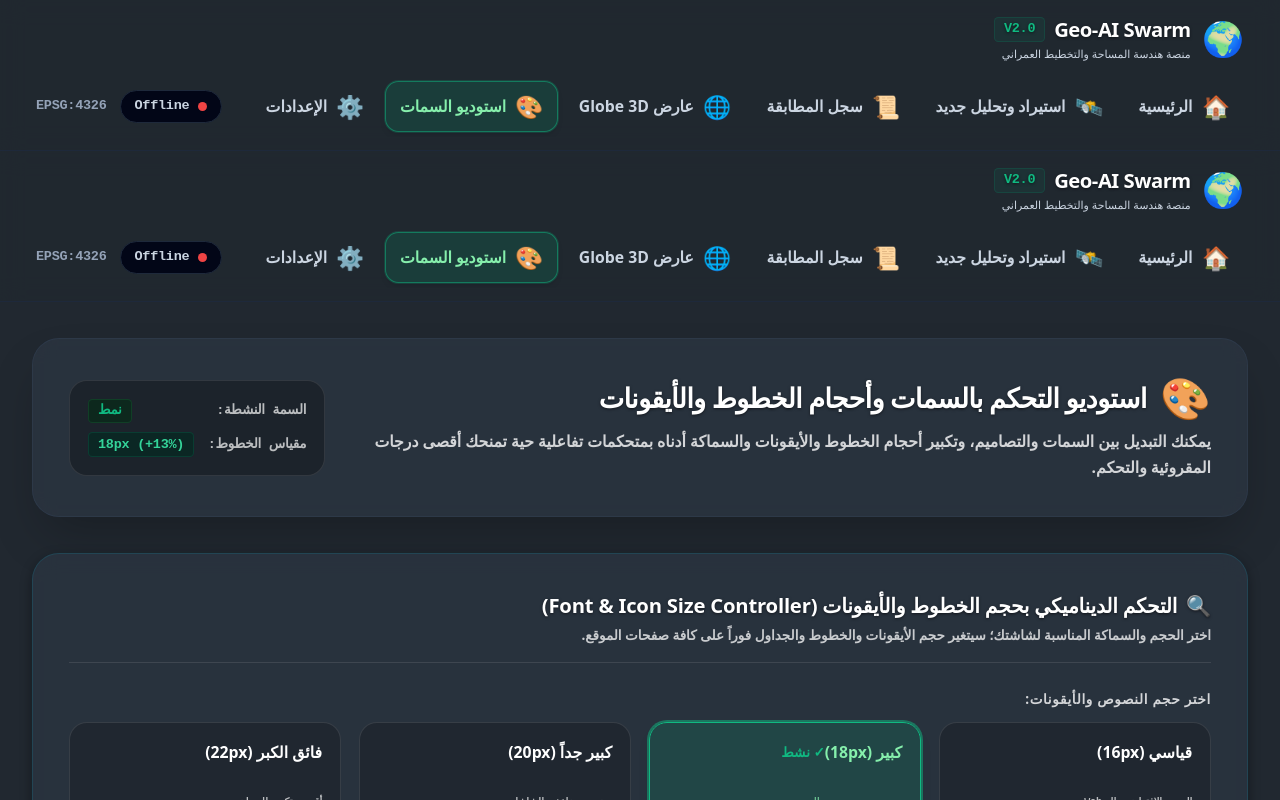
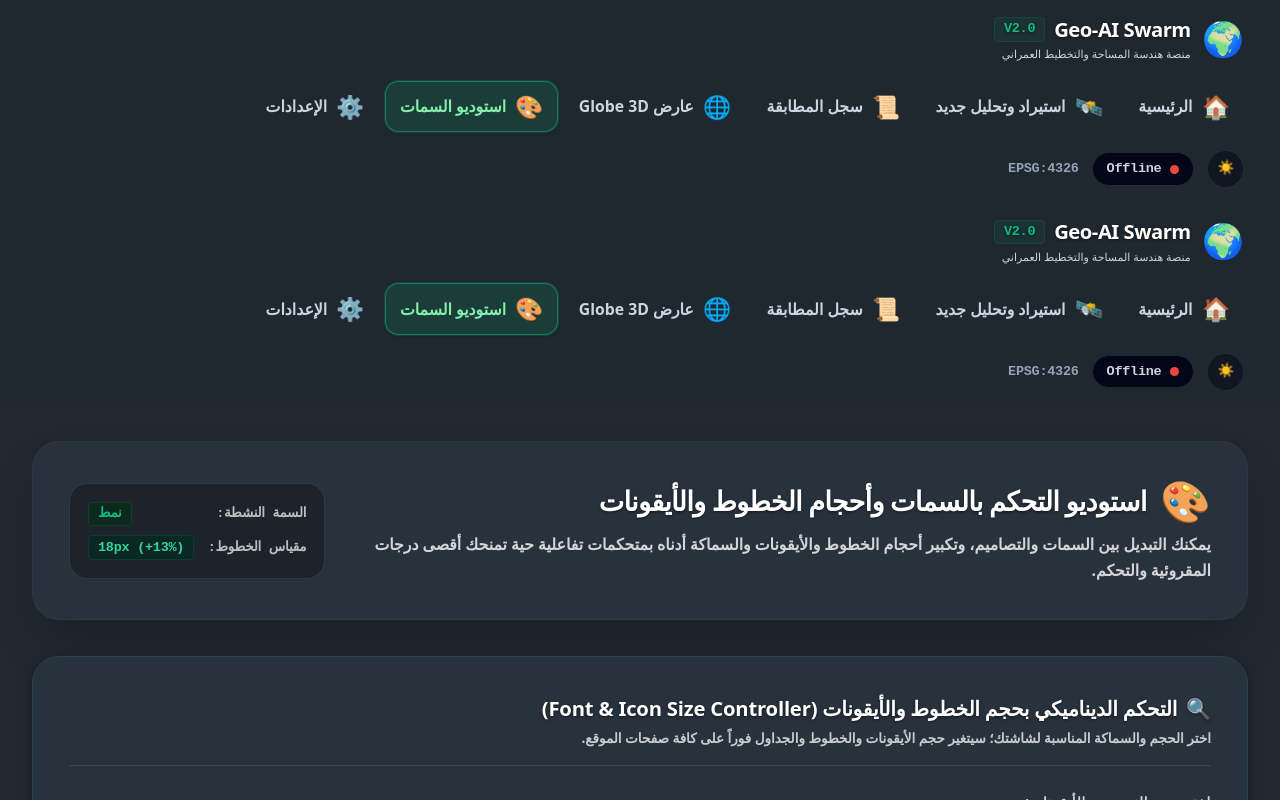
Before and after one commit to zly207251-commits/landCladdificationProject, a Next.js app in the folder land-classification-frontend/: page /themes in a window 1280 px wide. Shown: the top 800 px of the page. Built offline with nearby package versions, Linux system fonts and the light colour scheme; no server answers.

Commit message:
add light and dark

```diff
--- a/land-classification-frontend/app/components/HudNavigation.tsx
+++ b/land-classification-frontend/app/components/HudNavigation.tsx
@@ -8,6 +8,7 @@
 export default function HudNavigation() {
   const pathname = usePathname();
   const [serverOnline, setServerOnline] = useState<boolean>(true);
+  const [isLightMode, setIsLightMode] = useState<boolean>(false);
 
   // التحقق من حالة الخادم دورياً
   useEffect(() => {
@@ -27,10 +28,9 @@
 
   // استعادة السمة وحجم الخط والسماكة المحفوظة عند تحميل أي صفحة
   useEffect(() => {
-    const savedTheme = localStorage.getItem("app_theme");
-    if (savedTheme) {
-      document.documentElement.setAttribute("data-theme", savedTheme);
-    }
+    const savedTheme = localStorage.getItem("app_theme") || "autocad";
+    document.documentElement.setAttribute("data-theme", savedTheme);
+    setIsLightMode(savedTheme === "parchment");
 
     const savedFontSize = localStorage.getItem("app_font_size");
     if (savedFontSize) {
@@ -57,6 +57,13 @@
       return pathname === link.href;
     }
     return pathname.startsWith(link.href);
+  };
+
+  const toggleTheme = () => {
+    const newTheme = isLightMode ? "autocad" : "parchment";
+    document.documentElement.setAttribute("data-theme", newTheme);
+    localStorage.setItem("app_theme", newTheme);
+    setIsLightMode(!isLightMode);
   };
 
   return (
@@ -99,8 +106,15 @@
         })}
       </nav>
 
-      {/* Status Indicators */}
+      {/* Status Indicators and Theme Toggle */}
       <div className="flex items-center gap-3 text-xs font-mono-tech font-bold shrink-0">
+        <button
+          onClick={toggleTheme}
+          className="p-2 rounded-full bg-slate-950/50 border border-slate-700/50 hover:bg-slate-800 transition-colors"
+          title={isLightMode ? "الوضع الداكن" : "الوضع الفاتح"}
+        >
+          {isLightMode ? "🌙" : "☀️"}
+        </button>
         <div className="flex items-center gap-2 px-3 py-1.5 rounded-full bg-slate-950 border border-slate-800">
           <span className={`w-2 h-2 rounded-full ${serverOnline ? "bg-emerald-400 animate-pulse" : "bg-red-500"}`}></span>
           <span className="text-slate-300">{serverOnline ? "Online" : "Offline"}</span>
```
